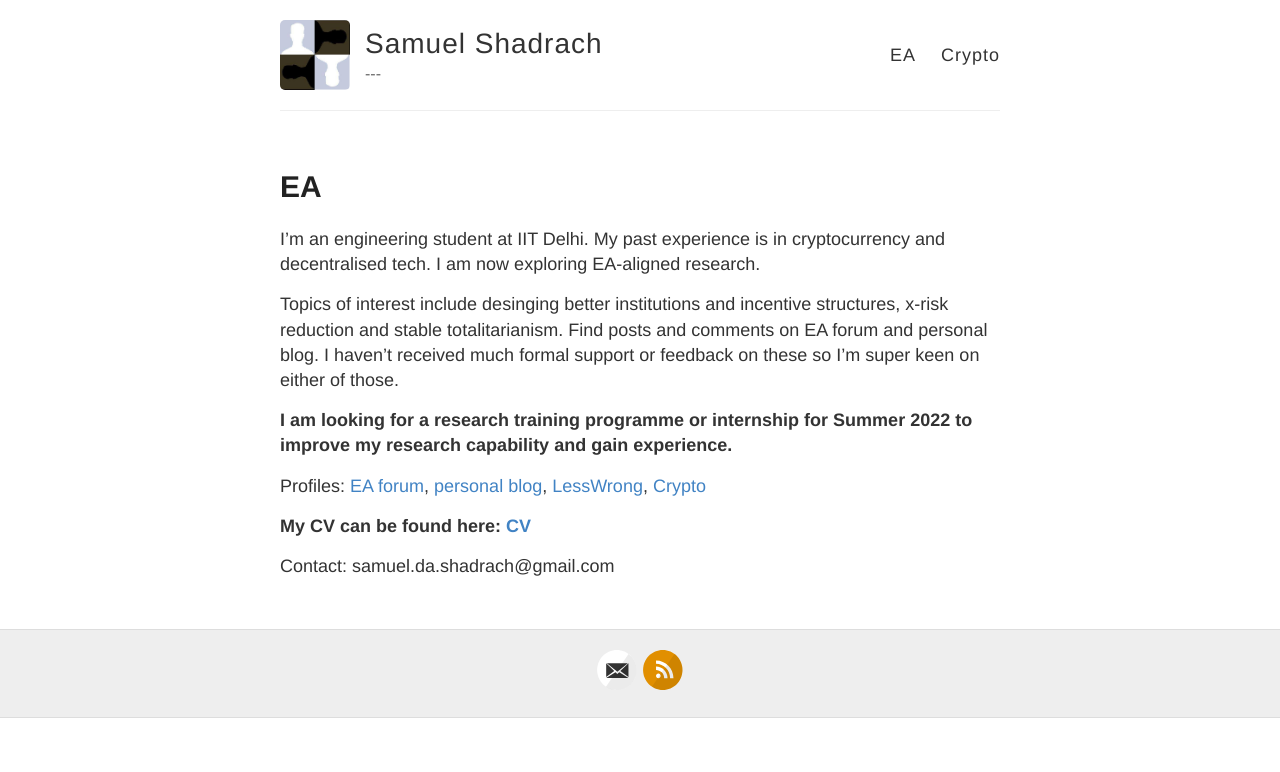
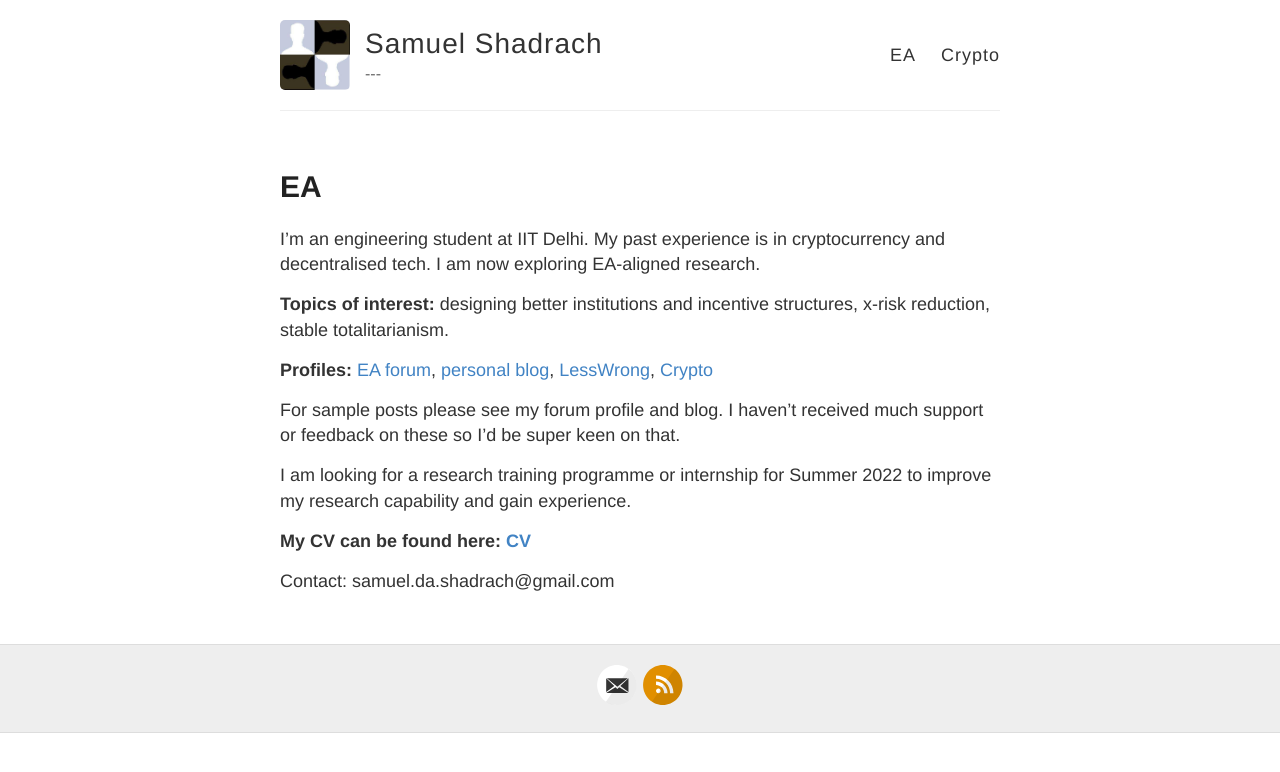
Before and after one commit to samueldashadrach/samueldashadrach.github.io, a Jekyll site: the page built from EA.md, in a window 1280 px wide. Shown: the top 772 px of the page. Built offline with Jekyll 4.4.1, drawn with Linux system fonts in a browser that asks for light colours.

Commit message:
Update EA.md

```diff
--- a/EA.md
+++ b/EA.md
@@ -6,11 +6,13 @@ permalink: /EA/
 
 I'm an engineering student at IIT Delhi. My past experience is in cryptocurrency and decentralised tech. I am now exploring EA-aligned research.
 
-Topics of interest include desinging better institutions and incentive structures, x-risk reduction and stable totalitarianism. Find posts and comments on EA forum and personal blog. I haven't received much formal support or feedback on these so I'm super keen on either of those.
+**Topics of interest:** designing better institutions and incentive structures, x-risk reduction, stable totalitarianism.
 
-**I am looking for a research training programme or internship for Summer 2022 to improve my research capability and gain experience.**
+**Profiles:** [EA forum](https://forum.effectivealtruism.org/users/samuel-shadrach-1), [personal blog](https://kroma.substack.com), [LessWrong](https://www.lesswrong.com/users/samuel-shadrach), [Crypto](https://samueldashadrach.github.io/Crypto/)
 
-Profiles: [EA forum](https://forum.effectivealtruism.org/users/samuel-shadrach-1), [personal blog](https://kroma.substack.com), [LessWrong](https://www.lesswrong.com/users/samuel-shadrach), [Crypto](https://samueldashadrach.github.io/Crypto/)
+For sample posts please see my forum profile and blog. I haven't received much support or feedback on these so I'd be super keen on that.
+
+I am looking for a research training programme or internship for Summer 2022 to improve my research capability and gain experience.
 
 **My CV can be found here: [CV](../samuel cv ea dec 2021.pdf)**
 
```
